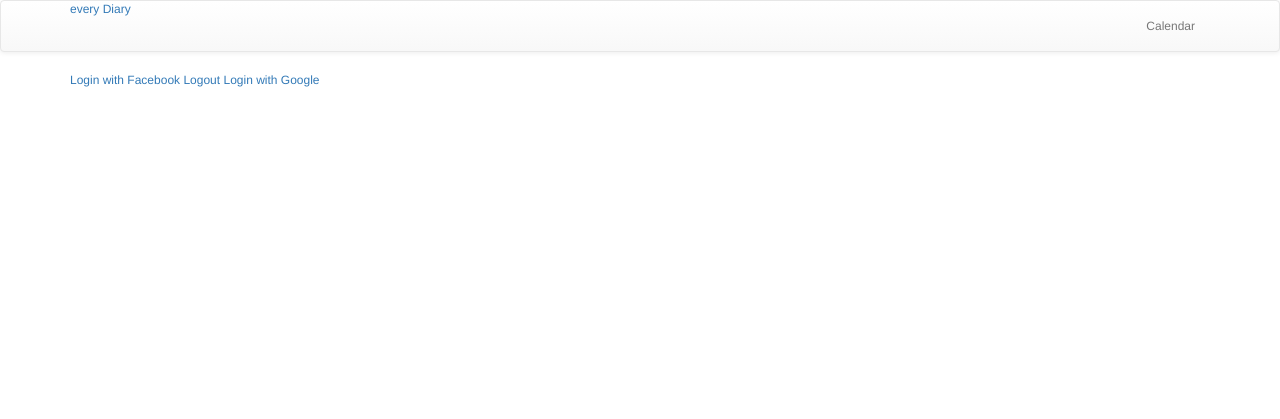
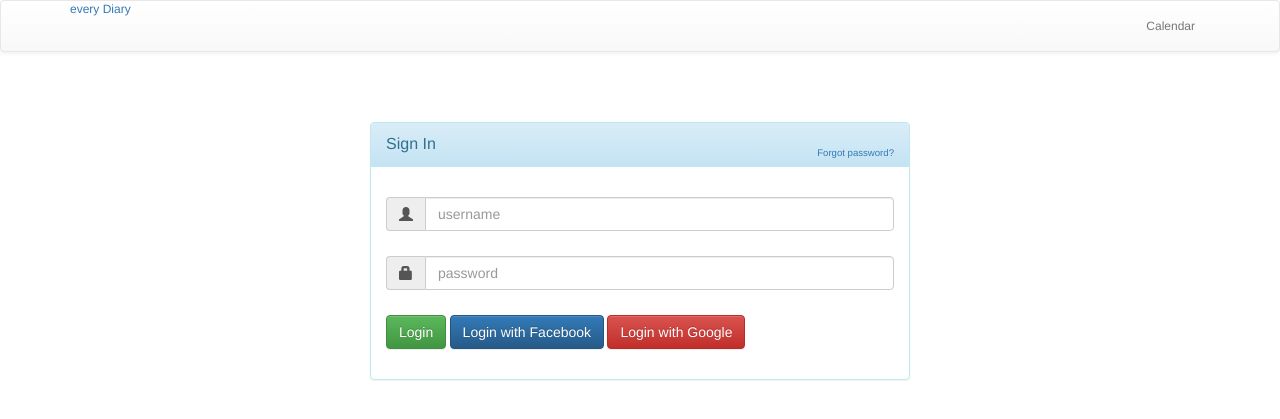
Before and after one commit to YongPilMoon/myDiary, a Django app: page /member/login/ in a window 1280 px wide. Shown: the top 419 px of the page. Run offline with Django 3.2, Linux system fonts and the light colour scheme; style sheets or scripts are compiled from the project's sources; parts of the project's set-up code (start-up, migrations or seed data) failed here and were passed over; some libraries are stand-ins or nearby versions.

Commit message:
Add login view,template,form

```diff
--- a/diarySitePrj/diarySite/urls.py
+++ b/diarySitePrj/diarySite/urls.py
@@ -5,7 +5,6 @@ from django.conf.urls.static import static
 
 urlpatterns = [
     url('', include('social.apps.django_app.urls', namespace='social')),
-    url(r'', include('django.contrib.auth.urls', namespace='auth')),
     url(r'^diary/', include('diary.urls', namespace='diary')),
     url(r'^admin/', admin.site.urls),
     url(r'^member/', include('member.urls', namespace='member')),
--- a/diarySitePrj/member/urls.py
+++ b/diarySitePrj/member/urls.py
@@ -2,4 +2,5 @@ from django.conf.urls import url
 from member import views
 urlpatterns = [
     url(r'^login/$', views.login, name='login'),
+    url(r'^logout/$', views.logout_view, name='logout'),
 ]
--- a/diarySitePrj/member/views/__init__.py
+++ b/diarySitePrj/member/views/__init__.py
@@ -1 +1,2 @@
 from .login import *
+from .logout import *
--- a/diarySitePrj/member/views/login.py
+++ b/diarySitePrj/member/views/login.py
@@ -1,4 +1,7 @@
-from django.shortcuts import render
+from django.contrib import messages
+from django.shortcuts import render, redirect
+from django.contrib.auth import authenticate as auth_authenticate
+from django.contrib.auth import login as auth_login
 
 __all__ = [
     'login',
@@ -6,8 +9,23 @@ __all__ = [
 
 
 def login(request):
-    user = request.user
-    context = {
-        'user': user,
-    }
-    return render(request, 'member/login.html', context)
+    if request.method == 'POST':
+        try:
+            username = request.POST['username']
+            password = request.POST['password']
+        except KeyError:
+            messages.debug(request, 'username 또는 password를 확인해주세요')
+            return redirect('member:login')
+        user = auth_authenticate(
+            username=username,
+            password=password
+        )
+        if user is not None:
+            auth_login(request, user)
+            messages.success(request, '로그인에 성공하였습니다.')
+            return redirect('diary:month_calendar')
+        else:
+            messages.error(request, '로그인에 실패하였습니다.')
+            return render(request, 'member/login.html', {})
+    else:
+        return render(request, 'member/login.html', {})
--- /dev/null
+++ b/diarySitePrj/static/css/login.min.css
@@ -0,0 +1,3 @@
+div#loginbox{margin-top:50px}div#loginbox div.custom-forgot-password{font-size:80%;position:relative;top:-10px;float:right}div#loginbox div.custom-panel-body{padding-top:30px}div#loginbox div.custom-panel-body div.custom-margin-bottom{margin-bottom:25px}
+
+/*# sourceMappingURL=login.min.css.map */
--- /dev/null
+++ b/diarySitePrj/static/sass/login.sass
@@ -0,0 +1,11 @@
+div#loginbox
+  margin-top: 50px
+  div.custom-forgot-password
+    font-size: 80%
+    position: relative
+    top: -10px
+    float: right
+  div.custom-panel-body
+    padding-top: 30px
+    div.custom-margin-bottom
+      margin-bottom: 25px
--- a/diarySitePrj/templates/common/base.html
+++ b/diarySitePrj/templates/common/base.html
@@ -29,19 +29,23 @@
     <link rel="stylesheet" href="{% static 'css/common.min.css' %}">
     <link rel="stylesheet" href="{% static 'css/month_calendar.min.css' %}">
     <link rel="stylesheet" href="{% static 'css/diary_add.min.css' %}">
+    <link rel="stylesheet" href="{% static 'css/login.min.css' %}">
 
 </head>
 <body>
     <nav class="navbar navbar-default">
         <div class="container">
             <div class="navbar-header">
-                <a href="#" calss="navbar-brand">every Diary</a>
+                <a href="{% url 'diary:month_calendar' %}" calss="navbar-brand">every Diary</a>
             </div>
 
             <div class="collapse navbar-collapse" id="main-navbar">
                 <ul class="nav navbar-nav navbar-right">
-                    {% if user %}
-                    <li>{{ user.username }}</li>
+                    {% if user.is_authenticated %}
+                        <li>{{ user.username }}</li>
+                        <li>
+                            <a href="{% url 'member:logout' %}">Logout</a>
+                        </li>
                     {% endif %}
                     <li>
                         <a href="{% url 'diary:month_calendar' %}">Calendar</a>
--- a/diarySitePrj/templates/member/login.html
+++ b/diarySitePrj/templates/member/login.html
@@ -1,6 +1,31 @@
 {% extends 'common/base.html' %}
 {% block content %}
-<a href="{% url 'social:begin' 'facebook' %}">Login with Facebook</a>
-<a href="{% url 'auth:logout' %}">Logout</a>
-<a href="{% url 'social:begin' 'google-oauth2' %}">Login with Google</a>
+<div id="loginbox" class="col-md-6 col-md-offset-3 col-sm-8 col-sm-offset-2">
+    <div class="panel panel-info">
+        <div class="panel-heading">
+            <div class="panel-title">Sign In</div>
+            <div class="custom-forgot-password"><a href="#">Forgot password?</a></div>
+        </div>
+        <div class="panel-body custom-panel-body">
+            <form id="loginform" action="" method="POST" role="form">{% csrf_token %}
+                <div class="input-group custom-margin-bottom">
+                    <span class="input-group-addon"><i class="glyphicon glyphicon-user"></i></span>
+                    <input id="login-username" type="text" class="form-control" name="username" value="" placeholder="username">
+                </div>
+                <div class="input-group custom-margin-bottom">
+                    <span class="input-group-addon"><i class="glyphicon glyphicon-lock"></i></span>
+                    <input id="login-password" type="password" class="form-control" name="password" placeholder="password">
+                </div>
+
+                <div class="form-group custom-form-group">
+                    <div class="controls">
+                        <button class="btn-success btn" type="submit">Login</button>
+                        <a href="{% url 'social:begin' 'facebook' %}" id="btn-fblogin" class="btn btn-primary">Login with Facebook</a>
+                        <a href="{% url 'social:begin' 'google-oauth2' %}" id="btn-glogin" class="btn btn-danger">Login with Google</a>
+                    </div>
+                </div>
+            </form>
+        </div>
+    </div>
+</div>
 {% endblock %}
```
Also changed, not shown: diarySitePrj/diarySite/settings.py (+3 -4 lines), diarySitePrj/member/views/logout.py (added, +11 -0 lines), 1 other file.
